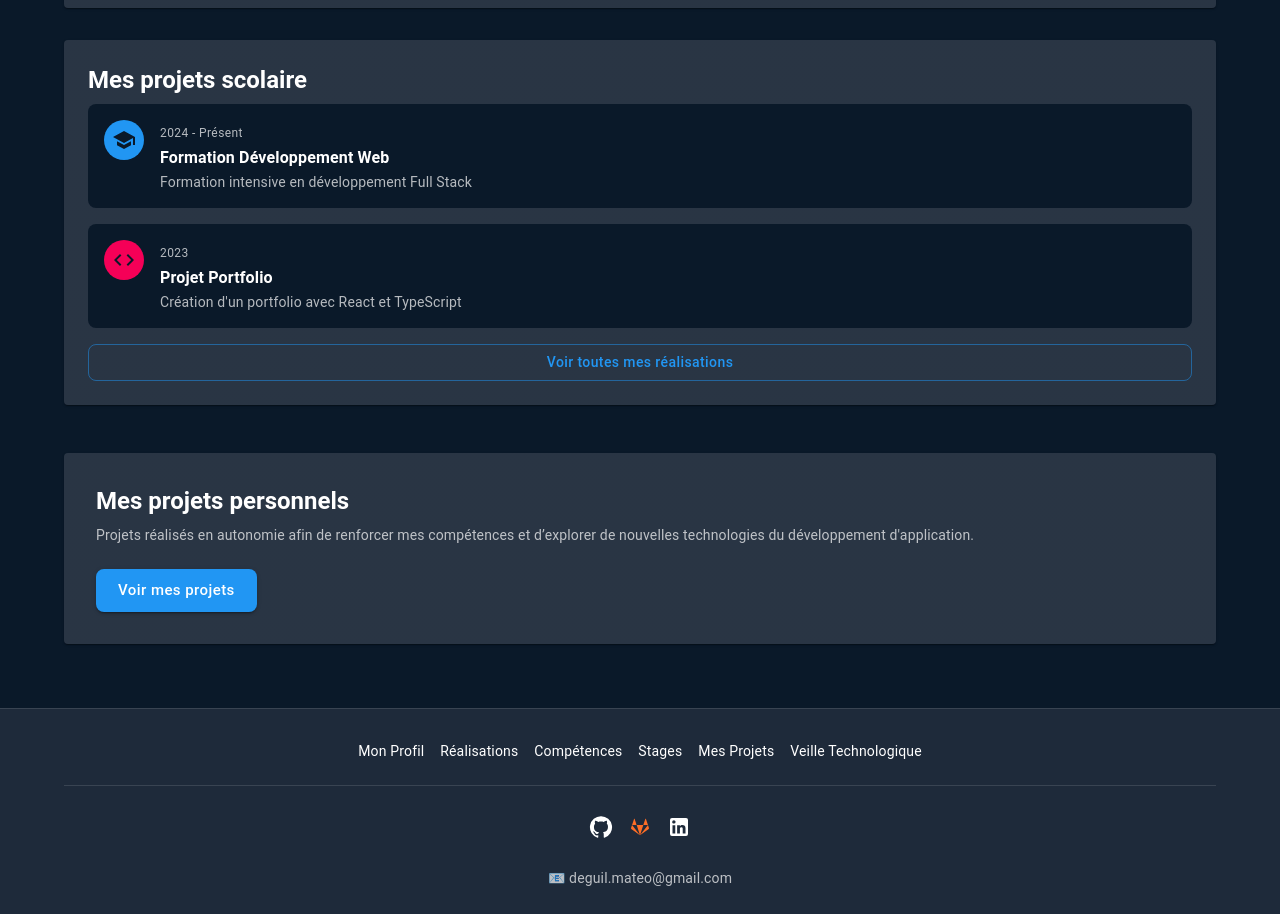
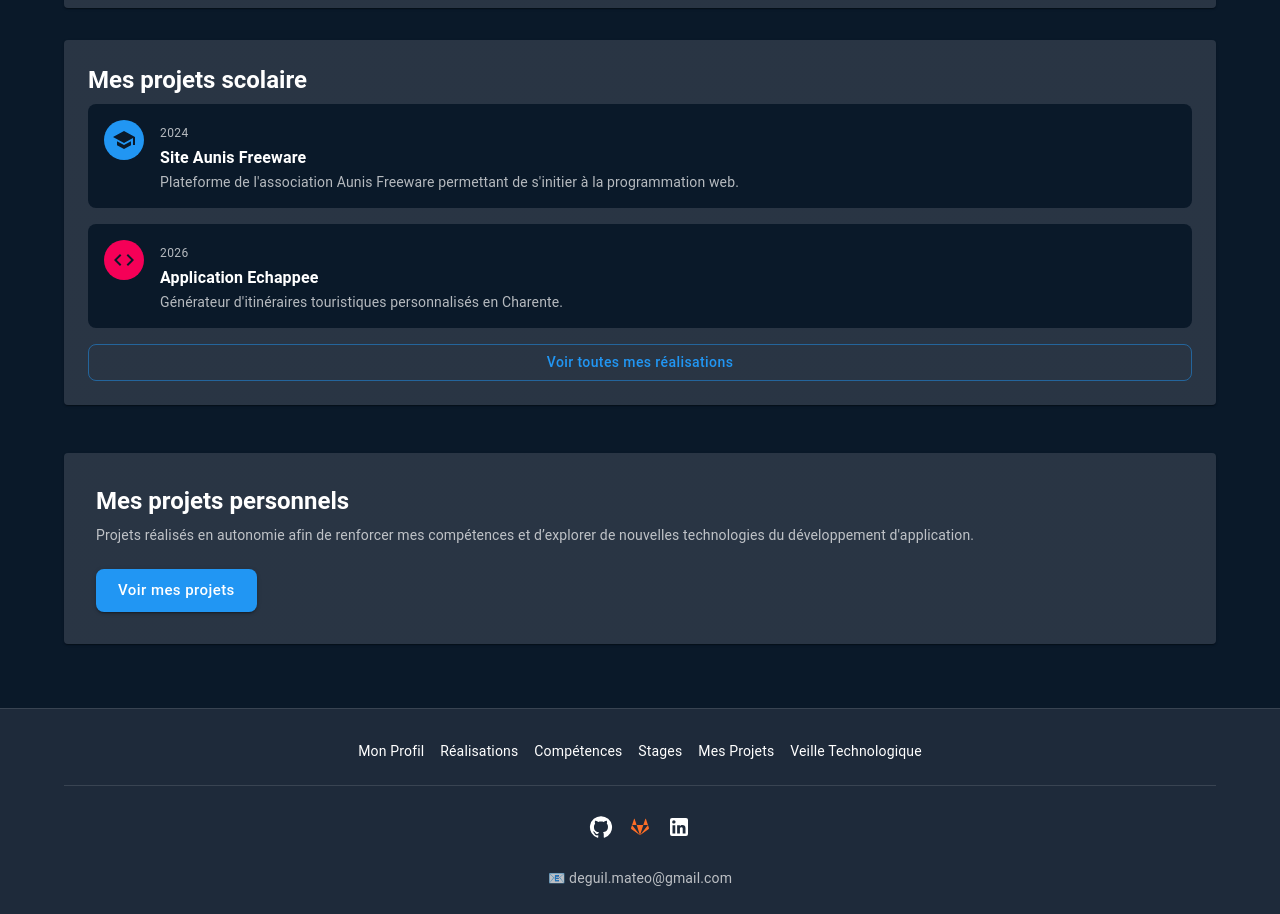
Before and after one commit to mdeguil/PortfolioBTS, a React (Vite) app in the folder MyPortfolio/: page / in a window 1280 px wide. Shown: the part 1340-2254 px from the top of the page. Built offline with nearby package versions, Linux system fonts and the light colour scheme.

Commit message:
modif profil

```diff
--- a/MyPortfolio/src/pages/Profil.tsx
+++ b/MyPortfolio/src/pages/Profil.tsx
@@ -19,16 +19,16 @@ const Profil = () => {
     // Aperçu des activités récentes
     const recentActivities = [
         {
-            date: '2024 - Présent',
-            title: 'Formation Développement Web',
-            description: 'Formation intensive en développement Full Stack',
+            date: '2024',
+            title: 'Site Aunis Freeware',
+            description: 'Plateforme de l\'association Aunis Freeware permettant de s\'initier à la programmation web.',
             icon: <School />,
             color: 'primary' as const,
         },
         {
-            date: '2023',
-            title: 'Projet Portfolio',
-            description: 'Création d\'un portfolio avec React et TypeScript',
+            date: '2026',
+            title: 'Application Echappee',
+            description: 'Générateur d\'itinéraires touristiques personnalisés en Charente.',
             icon: <Code />,
             color: 'secondary' as const,
         },
```
